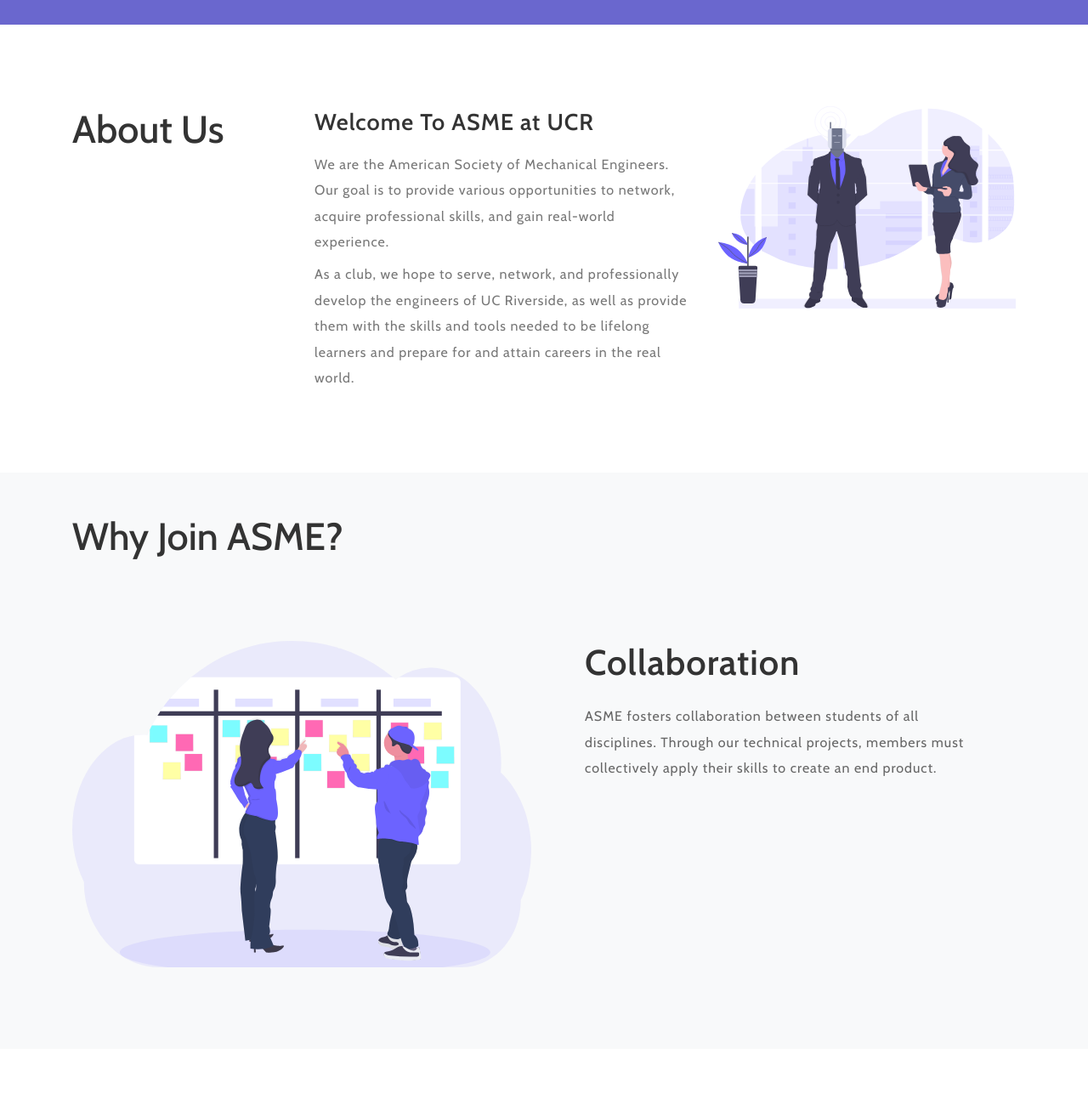
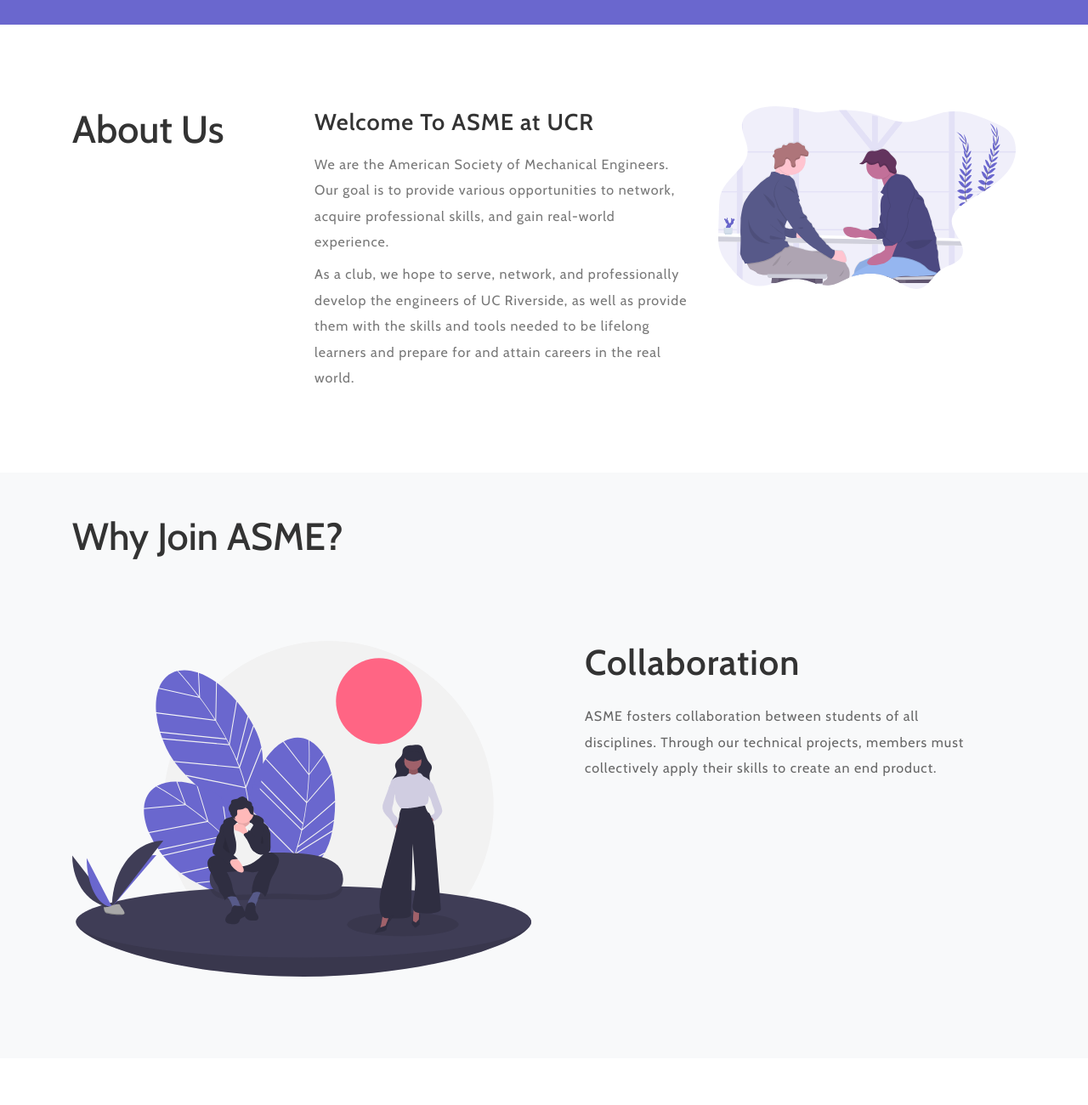
Before and after one commit to fengcda/asme_ucr, a plain HTML site: page index.html in a window 1280 px wide. Shown: the part 780-2080 px from the top of the page at 85% size. Drawn offline with nearby package versions, Linux system fonts and the light colour scheme.

Commit message:
improved vectors

```diff
--- a/index.html
+++ b/index.html
@@ -101,7 +101,7 @@ Smartphone Compatible web template, free webdesigns for Nokia, Samsung, LG, Sony
  </p>
 			</div>
 			<div class="col-lg-4 col-md-5 about-img">
-				<img src="images/undraw_robotics_kep0.svg" alt="" class="img-fluid"/>
+				<img src="images/undraw_conversation_h12g.svg" alt="" class="img-fluid"/>
 			</div>
 		</div>
 	</div>
@@ -114,7 +114,7 @@ Smartphone Compatible web template, free webdesigns for Nokia, Samsung, LG, Sony
 		<div class="inner-sec-w3ls py-lg-5 py-3">
 			<div class="row">
         <div class="col-lg-6 video-img mt-lg-0 mt-4">
-          <img src="images/undraw_scrum_board_cesn.svg" alt="" class="img-fluid">
+          <img src="images/undraw_team_work_k80m.svg" alt="" class="img-fluid">
         </div>
 				<div class="col-lg-6 video-right px-lg-5 px-2">
 					<h3 class="tittle-w3">Collaboration</h3>
```
Also changed, not shown: images/undraw_conversation_h12g.svg (added), images/undraw_team_work_k80m.svg (added), 2 other files.
